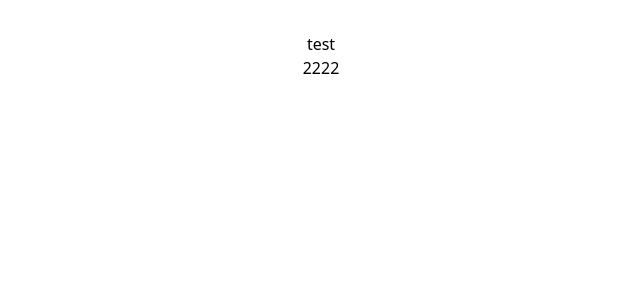
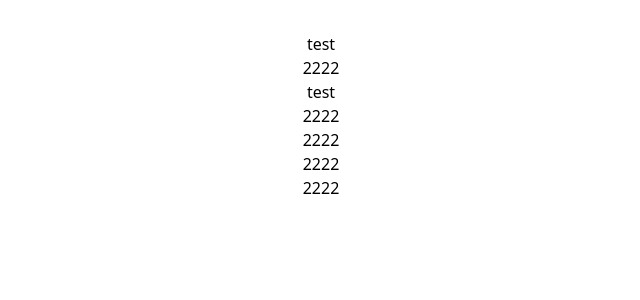
Before and after one commit to kiattisakar/hospital-front, a React (Vite) app: page / in a window 1280 px wide. Shown: the top 300 px of the page, without its empty margins (319-959 px from the left). Built offline with nearby package versions, Linux system fonts and the light colour scheme.

Commit message:
test รอบที่สาม

```diff
--- a/src/App.jsx
+++ b/src/App.jsx
@@ -7,6 +7,11 @@ function App() {
     <>
       <h1 className='text-xl font-bold text-red-500'>test</h1>
       <h1 className='text-xl font-bold text-red-500'>2222</h1>
+      <h1 className='text-xl font-bold text-red-500'>test</h1>
+      <h1 className='text-xl font-bold text-red-500'>2222</h1>
+      <h1 className='text-xl font-bold text-red-500'>2222</h1>
+      <h1 className='text-xl font-bold text-red-500'>2222</h1>
+      <h1 className='text-xl font-bold text-red-500'>2222</h1>
     </>
   )
 }
```
